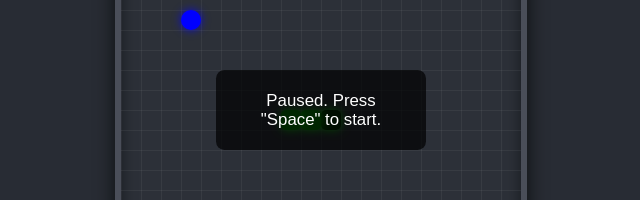
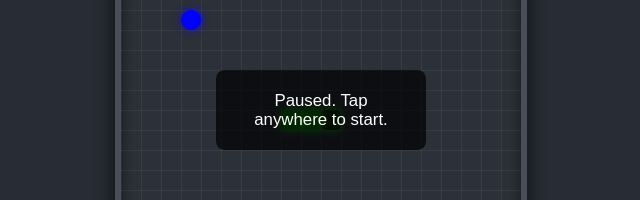
Before and after one commit to juanfer93/snake-game, a React (Create React App) app in the folder frontend/: page / in a window 1280 px wide. Shown: the part 310-510 px from the top of the page, without its empty margins (319-959 px from the left). Built offline with nearby package versions, Linux system fonts and the light colour scheme; no server answers.

Commit message:
cambios generales backend y frontend

```diff
--- a/frontend/src/components/GameBoard.tsx
+++ b/frontend/src/components/GameBoard.tsx
@@ -85,6 +85,9 @@ const GameBoard: React.FC = () => {
   };
 
   const handleTouchStart = (e: TouchEvent) => {
+    if (isPaused) {
+      setIsPaused(false);
+    }
     const touch = e.touches[0];
     touchStartRef.current = { x: touch.clientX, y: touch.clientY };
   };
@@ -221,7 +224,7 @@ const GameBoard: React.FC = () => {
           Game Over! Press "Space" to restart.
         </div>
         <div className={`pause ${isPaused && !gameOver ? 'show' : ''}`}>
-          Paused. Press "Space" to start.
+          Paused. Tap anywhere to start.
         </div>
         {bonus && <div className="bonus-timer">Bonus Time: {bonusCountdown}s</div>}
       </div>
```
